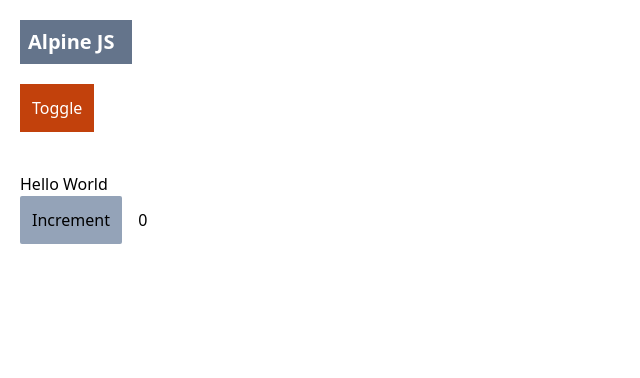
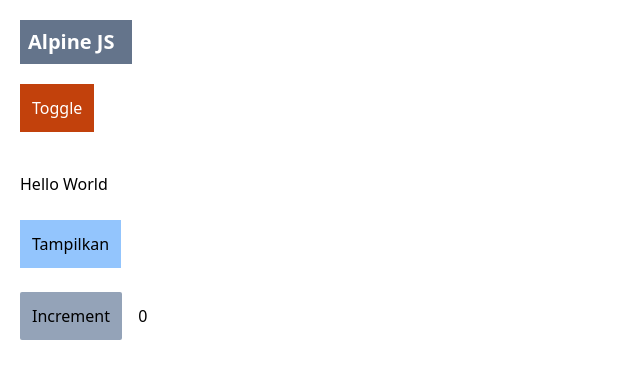
Before and after one commit to ghulam46/belajarAlpineJs, a plain HTML site: page index.html in a window 1280 px wide. Shown: the whole page, without its empty margins (0-640 px from the left). Drawn offline with nearby package versions, Linux system fonts and the light colour scheme.

Commit message:
x-on:click showAlert function

```diff
--- a/index.html
+++ b/index.html
@@ -36,12 +36,15 @@
     <!-- FITUR TAMBAH DATA -->
     <div class="mt-5 p-5"
         x-data="{
-            count: 0
+            count: 0,
+            showAlert(){alert('HelloWorld!')}
         }"
     >
         <div class="" x-data="{pesan: 'Hello World'}">
-            <h2 x-text="pesan"></h2>
+            <h2 x-text="pesan"></h2><br>
         </div>
+
+        <button x-on:click="showAlert()" class="bg-blue-300 p-3">Tampilkan</button><br><br>
 
         <button class="bg-slate-400 p-3 rounded-sm" x-on:click="count++">Increment</button>
         <span x-text="count" class="mx-3"></span>
```
